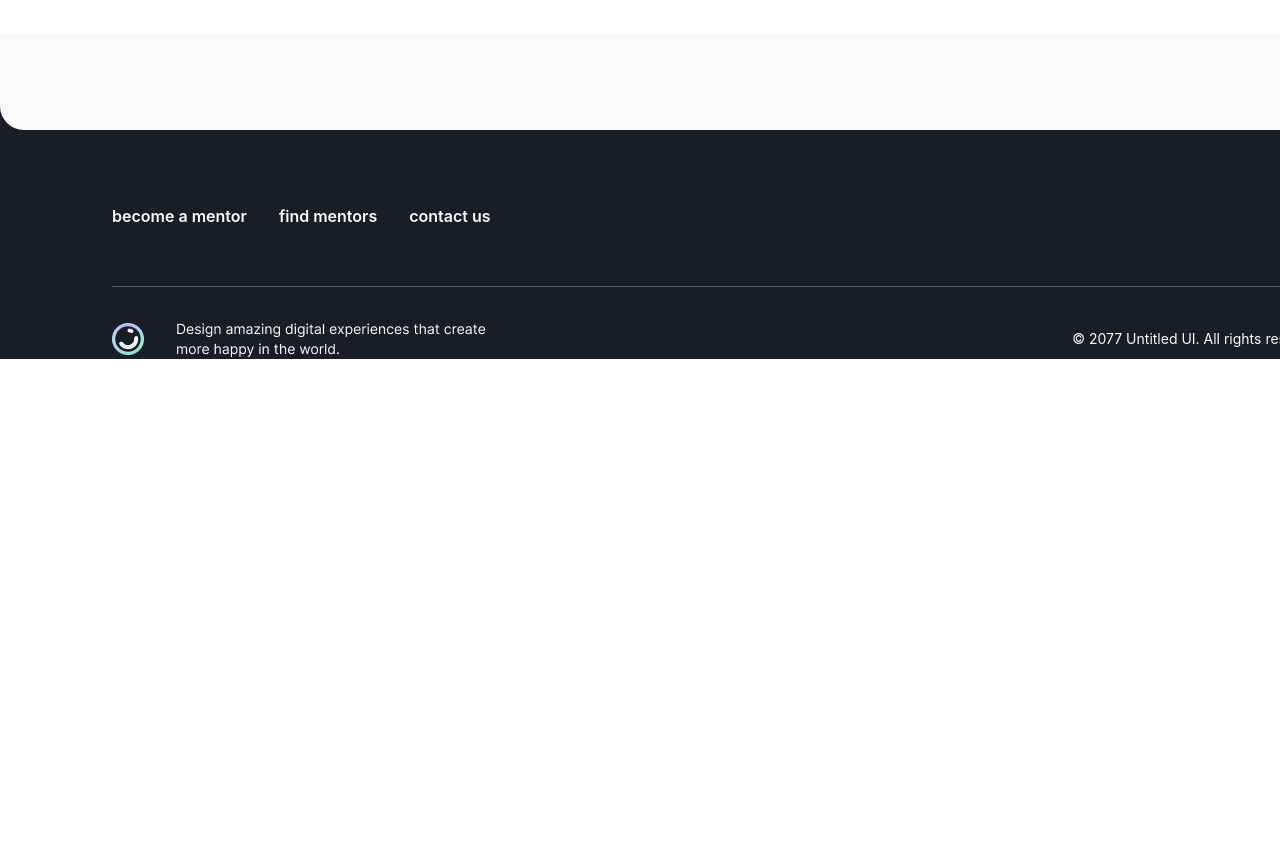
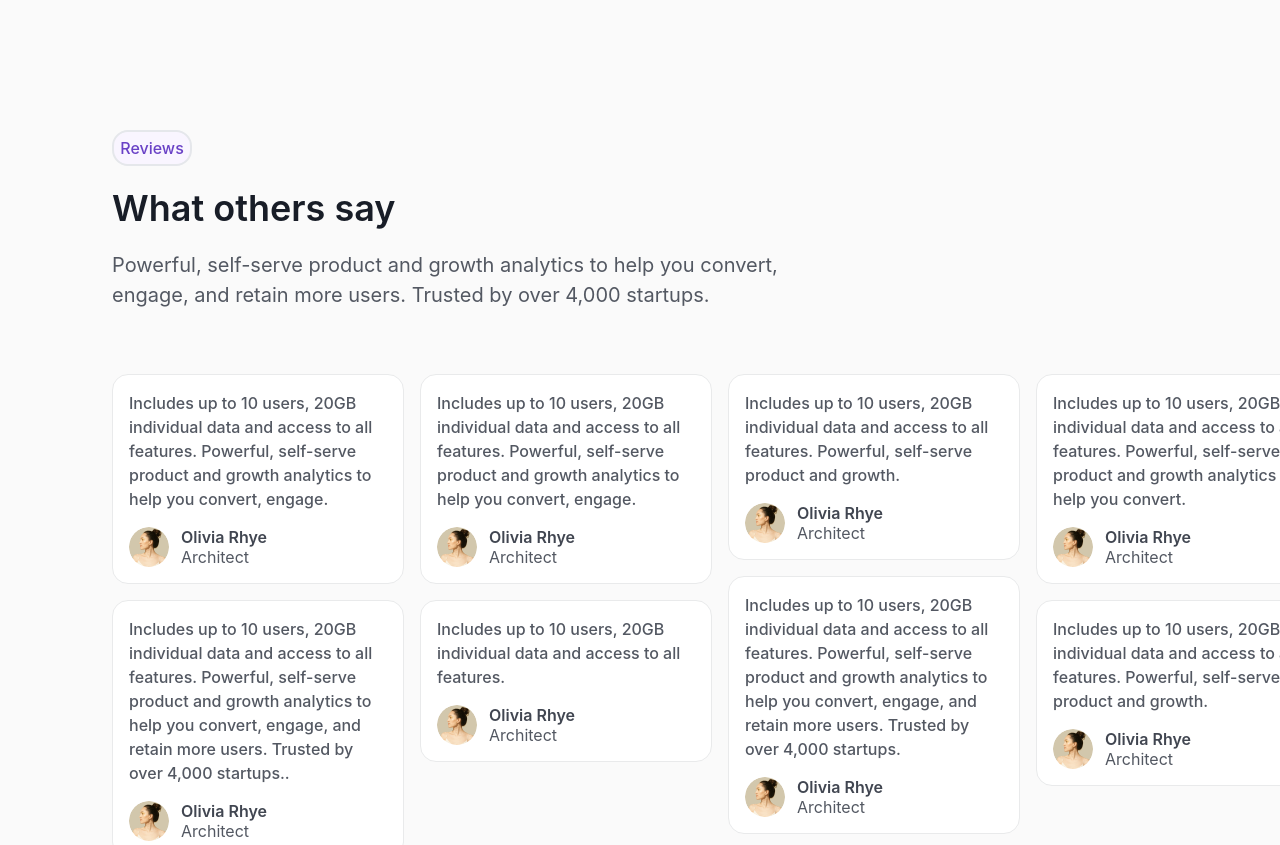
Before and after one commit to CamuStudio/career-mentor, a React (Vite) app: page / in a window 1280 px wide. Shown: the part 3340-4185 px from the top of the page. Before the commit the page ends 3699 px from the top, so only its background shows below. Built offline with nearby package versions, Linux system fonts and the light colour scheme.

Commit message:
Implemented Review section

```diff
--- /dev/null
+++ b/src/components/ReviewsSection/Review.jsx
@@ -0,0 +1,22 @@
+import avatar from "../../assets/Avatar.png";
+
+export default function Review({contents}) {
+    return (
+        <div className={`flex flex-col w-[292px] items-start gap-4`}>
+            <div className={`flex flex-col p-4 items-start gap-4 self-stretch
+                        rounded-2xl border border-Gray-200 bg-white`}>
+                <p className={`text-Gray-600 font-medium leading-6`}>
+                    {contents}
+                </p>
+                <div className={`flex gap-3 items-center`}>
+                    <img className={`w-10 h-10 rounded-full`} src={avatar} alt="avatar"/>
+                    <div className={`flex flex-col items-start`}>
+                        <p className={`text-Gray-700 font-semibold leading-5`}>Olivia Rhye</p>
+                        <p className={`text-Gray-600 leading-5`}>Architect</p>
+                    </div>
+                </div>
+            </div>
+        </div>
+    )
+
+}
--- a/src/index.css
+++ b/src/index.css
@@ -14,7 +14,7 @@
     body {
         padding: 0;
         margin: 0;
-        @apply flex flex-col items-center bg-white ml-auto mr-auto;
+        @apply flex flex-col items-center bg-Gray-50 ml-auto mr-auto;
         width: 1440px;
     }
 }
--- a/src/pages/HomePage.jsx
+++ b/src/pages/HomePage.jsx
@@ -2,6 +2,7 @@ import HeroSection from "../sections/HomePage/HeroSection.jsx";
 import CareerSection from "../sections/HomePage/CareerSection.jsx";
 import FeaturesSection from "../sections/HomePage/FeaturesSection.jsx";
 import Footer from "../sections/HomePage/Footer.jsx";
+import ReviewsSection from "../sections/HomePage/ReviewsSection.jsx";
 
 export default function HomePage() {
     return (
@@ -9,6 +10,7 @@ export default function HomePage() {
             <HeroSection />
             <CareerSection />
             <FeaturesSection />
+            <ReviewsSection />
             <Footer />
         </div>
 
--- /dev/null
+++ b/src/sections/HomePage/ReviewsSection.jsx
@@ -0,0 +1,49 @@
+import ReviewButton from "../../components/general/ReviewButton.jsx";
+import avatar from '../../assets/Avatar.png'
+import Review from "../../components/ReviewsSection/Review.jsx";
+
+export default function ReviewsSection() {
+    return (
+        <div className={`flex flex-col items-center gap-16 py-24 self-stretch`}>
+            <div className={`flex flex-col items-start w-[1280px]`}>
+                <div className={`flex flex-col items-start w-[768px] px-8 gap-5`}>
+                    <ReviewButton />
+                    <p className={`text-Gray-900 text-4xl font-semibold leading-[44px]`}>
+                        What others say
+                    </p>
+                    <p className={`text-Gray-600 text-xl leading-[30px]`}>
+                        Powerful, self-serve product and growth analytics to help you convert, engage, and retain more users. Trusted by over 4,000 startups.
+                    </p>
+                </div>
+            </div>
+
+            <div className={`flex w-[1280px] px-8 items-center gap-4`}>
+                <div className={`flex flex-col items-start gap-4 self-stretch`}>
+                    <Review contents={'Includes up to 10 users, 20GB individual data and access to all features.\n' +
+                        'Powerful, self-serve product and growth analytics to help you convert, engage.'}/>
+                    <Review contents={'Includes up to 10 users, 20GB individual data and access to all features. ' +
+                        'Powerful, self-serve product and growth analytics to help you convert, engage, and retain more ' +
+                        'users. Trusted by over 4,000 startups..'}/>
+                </div>
+                <div className={`flex flex-col items-start gap-4 self-stretch`}>
+                    <Review contents={'Includes up to 10 users, 20GB individual data and access to all features.\n' +
+                        'Powerful, self-serve product and growth analytics to help you convert, engage.'}/>
+                    <Review contents={'Includes up to 10 users, 20GB individual data and access to all features.'}/>
+                </div>
+                <div className={`flex flex-col items-start gap-4 self-stretch`}>
+                    <Review contents={'Includes up to 10 users, 20GB individual data and access to all features. ' +
+                        'Powerful, self-serve product and growth.'}/>
+                    <Review contents={'Includes up to 10 users, 20GB individual data and access to all features. ' +
+                        'Powerful, self-serve product and growth analytics to help you convert, engage, and retain more ' +
+                        'users. Trusted by over 4,000 startups.'}/>
+                </div>
+                <div className={`flex flex-col items-start gap-4 self-stretch`}>
+                    <Review contents={'Includes up to 10 users, 20GB individual data and access to all features. ' +
+                        'Powerful, self-serve product and growth analytics to help you convert.'}/>
+                    <Review contents={'Includes up to 10 users, 20GB individual data and access to all features. ' +
+                        'Powerful, self-serve product and growth.'}/>
+                </div>
+            </div>
+        </div>
+    );
+}
```
Also changed, not shown: src/assets/Avatar.png (added).
